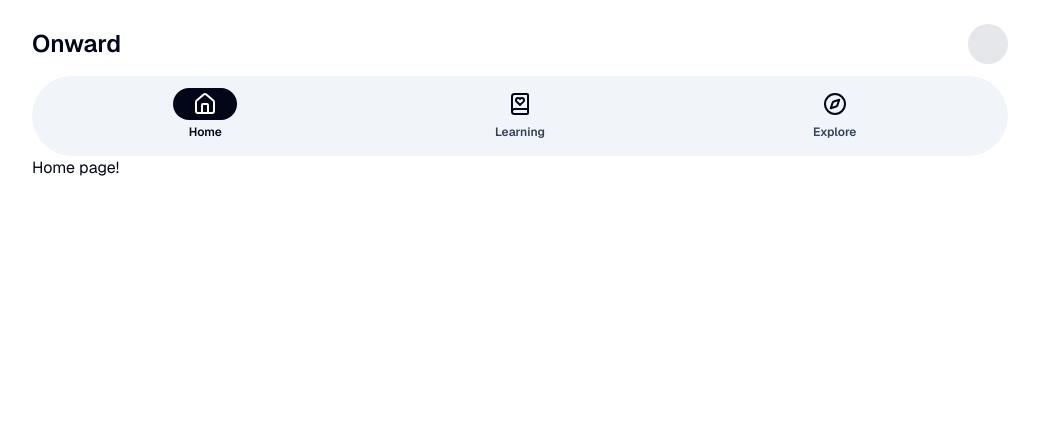
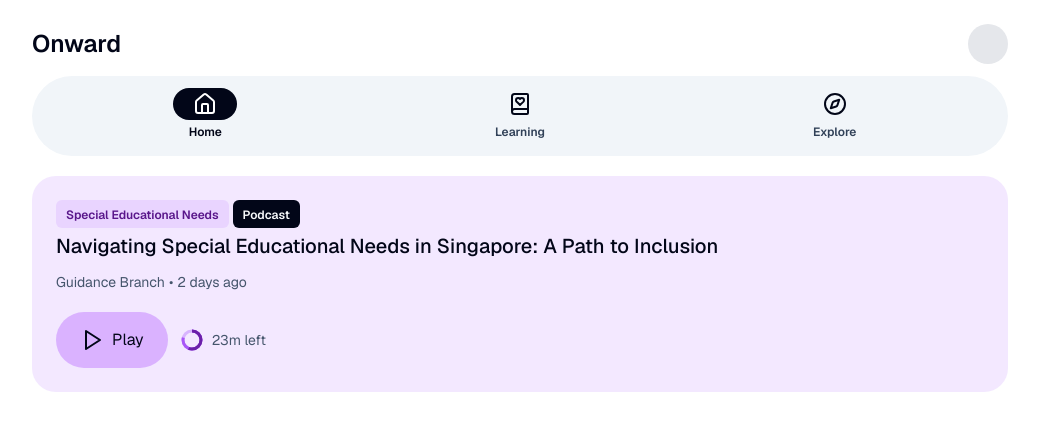
Before and after one commit to String-sg/onward, a SvelteKit app in the folder apps/learner/: page / in a window 1280 px wide. Shown: the top 430 px of the page, without its empty margins (120-1159 px from the left). Built offline with nearby package versions, Linux system fonts and the light colour scheme.

Commit message:
feat(learner): create `MultiLearningUnit` and `Badge` component (#29)

```diff
--- /dev/null
+++ b/apps/learner/src/lib/components/Badge.svelte
@@ -0,0 +1,32 @@
+<script lang="ts">
+  import type { Snippet } from 'svelte';
+  import type { HTMLAttributes } from 'svelte/elements';
+
+  export type Variant = 'blue' | 'orange' | 'amber' | 'teal' | 'rose' | 'purple' | 'slate';
+
+  interface Props extends HTMLAttributes<HTMLDivElement> {
+    variant: Variant;
+    children: Snippet;
+  }
+
+  let { children, variant, class: clazz, ...otherProps }: Props = $props();
+</script>
+
+<div
+  {...otherProps}
+  class={[
+    'rounded-md px-2.5 py-0.5',
+    variant === 'blue' && 'bg-blue-200 text-blue-900',
+    variant === 'orange' && 'bg-orange-200 text-orange-900',
+    variant === 'amber' && 'bg-amber-200 text-amber-900',
+    variant === 'teal' && 'bg-teal-200 text-teal-900',
+    variant === 'rose' && 'bg-rose-200 text-rose-900',
+    variant === 'purple' && 'bg-purple-200 text-purple-900',
+    variant === 'slate' && 'bg-slate-950 text-slate-50',
+    clazz,
+  ]}
+>
+  <span class="whitespace-nowrap text-xs font-semibold">
+    {@render children()}
+  </span>
+</div>
--- /dev/null
+++ b/apps/learner/src/lib/components/MultiLearningUnit.svelte
@@ -0,0 +1,96 @@
+<script lang="ts">
+  import { Play } from '@lucide/svelte';
+
+  import Badge, { type Variant as BadgeVariant } from '$lib/components/Badge.svelte';
+
+  type Collection =
+    | 'Assessment Literacy'
+    | 'Differentiated Instruction'
+    | 'Inquiry-based Learning'
+    | 'e-Pedagogy'
+    | 'Character and Citizenship Education'
+    | 'Special Educational Needs';
+
+  type Tag = 'Podcast' | 'Note';
+
+  interface Props {
+    title: string;
+    collection: Collection;
+    tags: Tag[];
+    isPlayPanelVisible: boolean;
+  }
+
+  let { title, collection, tags, isPlayPanelVisible }: Props = $props();
+
+  const collectionVariantMapping: Record<Collection, BadgeVariant> = {
+    'Assessment Literacy': 'blue',
+    'Differentiated Instruction': 'orange',
+    'Inquiry-based Learning': 'amber',
+    'e-Pedagogy': 'teal',
+    'Character and Citizenship Education': 'rose',
+    'Special Educational Needs': 'purple',
+  };
+</script>
+
+<div class="flex flex-col rounded-3xl bg-purple-100 p-6">
+  <div class="flex flex-wrap gap-1">
+    <Badge variant={collectionVariantMapping[collection]}>{collection}</Badge>
+
+    {#each tags as tag (tag)}
+      <Badge variant="slate">{tag}</Badge>
+    {/each}
+  </div>
+
+  <div class="mt-1">
+    <span class="text-xl font-medium text-slate-950">
+      {title}
+    </span>
+  </div>
+
+  <div class="mt-3 flex gap-x-1">
+    <span class="text-sm text-slate-600">Guidance Branch</span>
+    <span class="text-sm text-slate-600">•</span>
+    <span class="text-sm text-slate-600">2 days ago</span>
+  </div>
+
+  {#if isPlayPanelVisible}
+    <div class="mt-5 flex justify-start gap-3">
+      <button class="flex items-center justify-center gap-2 rounded-full bg-purple-300 px-6 py-4">
+        <Play />
+        <span>Play</span>
+      </button>
+
+      <div class="flex items-center justify-center gap-2">
+        <svg viewBox="0 0 24 24" class="h-6 w-6">
+          <circle cx="12" cy="12" r="9" stroke="#D8B4FE" fill="none" stroke-width="3px" />
+          <circle
+            cx="12"
+            cy="12"
+            r="9"
+            stroke="#A855F7"
+            fill="none"
+            stroke-width="3px"
+            stroke-dasharray="56.55"
+            stroke-dashoffset="12"
+            transform-origin="center"
+            transform="rotate(-90 0 0)"
+          />
+          <circle
+            cx="12"
+            cy="12"
+            r="9"
+            stroke="#6B21A8"
+            fill="none"
+            stroke-width="3px"
+            stroke-dasharray="56.55"
+            stroke-dashoffset="25"
+            transform-origin="center"
+            transform="rotate(-90 0 0)"
+          />
+        </svg>
+
+        <span class="text-sm text-slate-600">23m left</span>
+      </div>
+    </div>
+  {/if}
+</div>
--- a/apps/learner/src/routes/(app)/+page.svelte
+++ b/apps/learner/src/routes/(app)/+page.svelte
@@ -1 +1,12 @@
-<div class="px-6">Home page!</div>
+<script>
+  import MultiLearningUnit from '$lib/components/MultiLearningUnit.svelte';
+</script>
+
+<div class="px-6 pt-5">
+  <MultiLearningUnit
+    collection="Special Educational Needs"
+    title="Navigating Special Educational Needs in Singapore: A Path to Inclusion"
+    tags={['Podcast']}
+    isPlayPanelVisible={true}
+  />
+</div>
```
